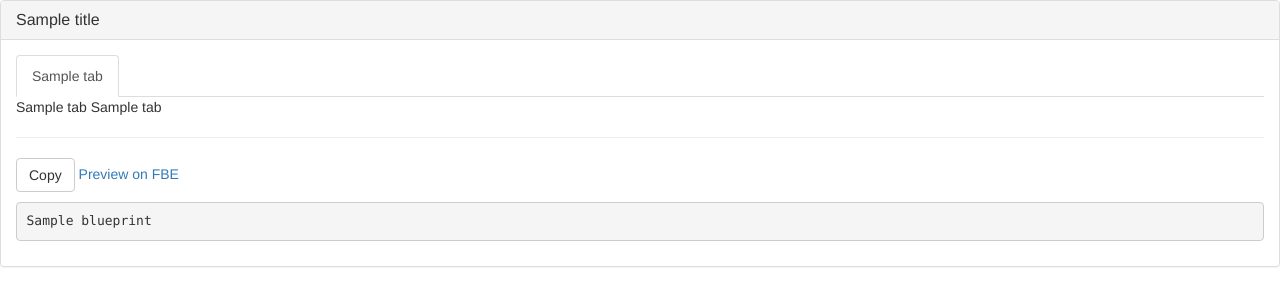
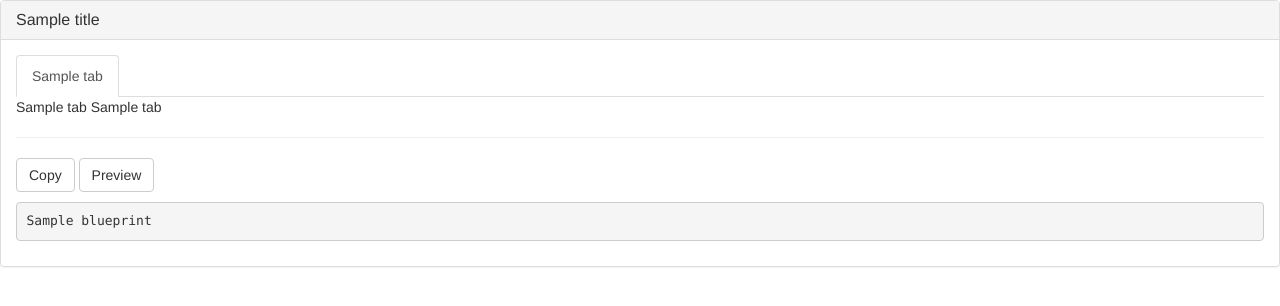
Before and after one commit to asciiiii/bpgen, a Flask app: template src/bpgen/templates/main.html in a window 1280 px wide, after a click that opens the changed part. Shown: the top 306 px of the page. Run offline with Flask 2, Linux system fonts and the light colour scheme; the template is opened without the code that fills it: most values are stand-ins (such as "Sample title", 1, 10 or a date in 2020); some libraries are stand-ins or nearby versions.

Commit message:
Preview is now a button too

```diff
--- a/src/bpgen/templates/main.html
+++ b/src/bpgen/templates/main.html
@@ -59,7 +59,7 @@
                             <hr>
                             <p>
                                 <button type="button" class="btn btn-default" onclick="copyToClipboard()">Copy</button>
-                                <a href="{{ tab.result.preview_url }}" target="_blank">Preview on FBE</a>
+                                <button type="button" class="btn btn-default" onclick="window.open('{{ tab.result.preview_url }}', '_blank')">Preview</button>
                             </p>
                             <pre id="result">{{ tab.result.blueprint }}</pre>
                         {% endif %}
```
